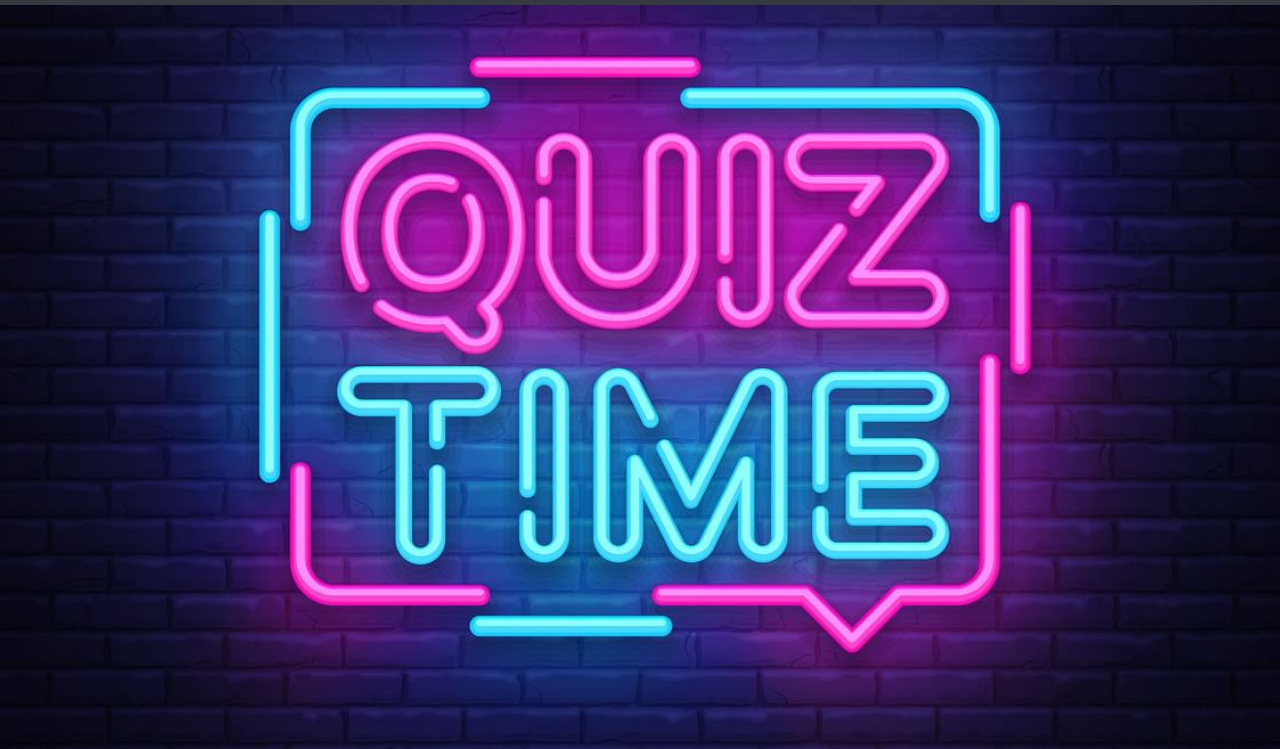
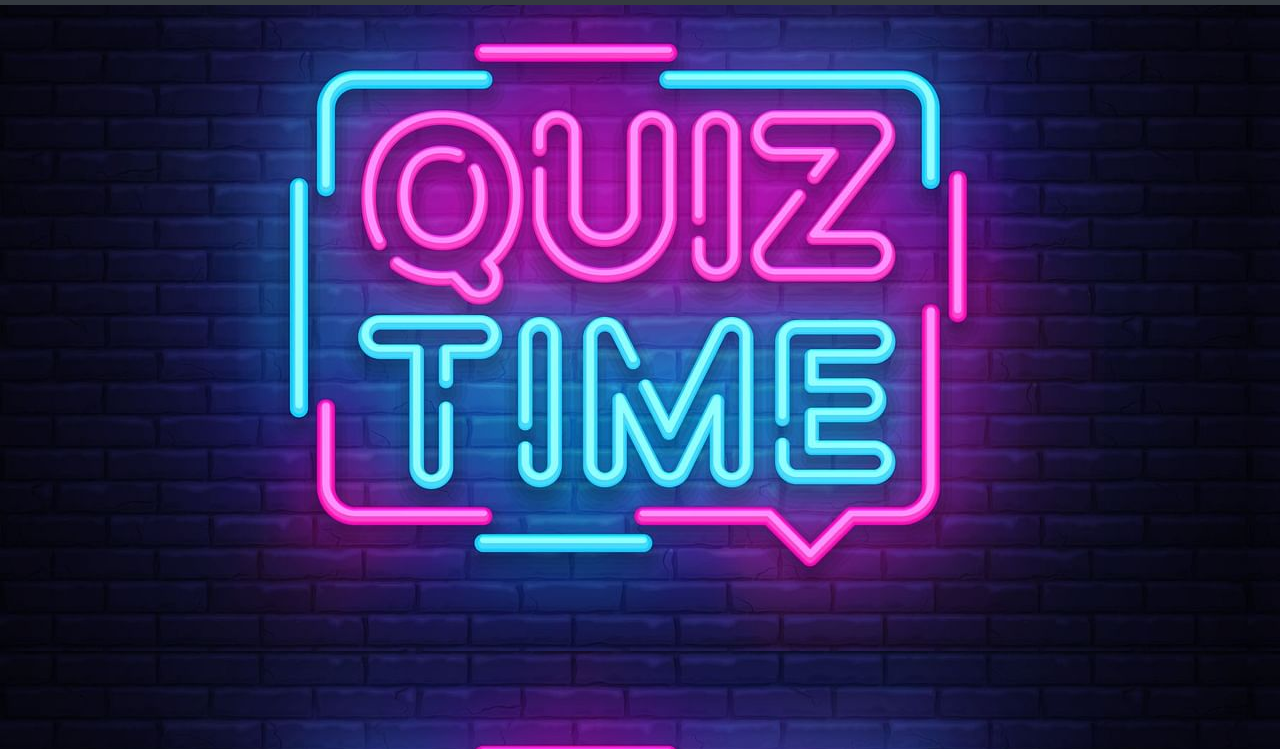
Before and after one commit to 17H51A05K9/Quiz, a website: page Frontend/html/index.html in a window 1280 px wide. Shown: the part 51-800 px from the top of the page. Drawn offline with nearby package versions, Linux system fonts and the light colour scheme.

Commit message:
initial commit

```diff
--- a/Frontend/css/index.css
+++ b/Frontend/css/index.css
@@ -1,16 +1,3 @@
-body, html {
-    height: 100%;
-  }
-
-  body {
-    /* The image used */
+body{
     background-image: url("../images/quiz.png");
-
-    /* Full height */
-    height: 100%;
-
-    /* Center and scale the image nicely */
-    background-position: center;
-    background-repeat: no-repeat;
-    background-size: cover;
-  }
+}
```
